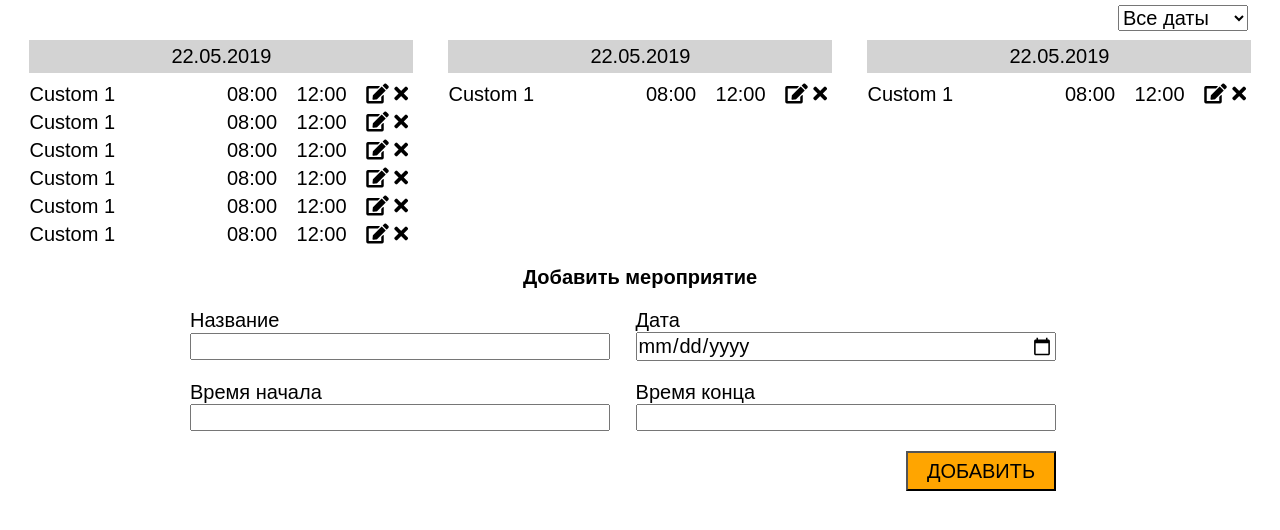
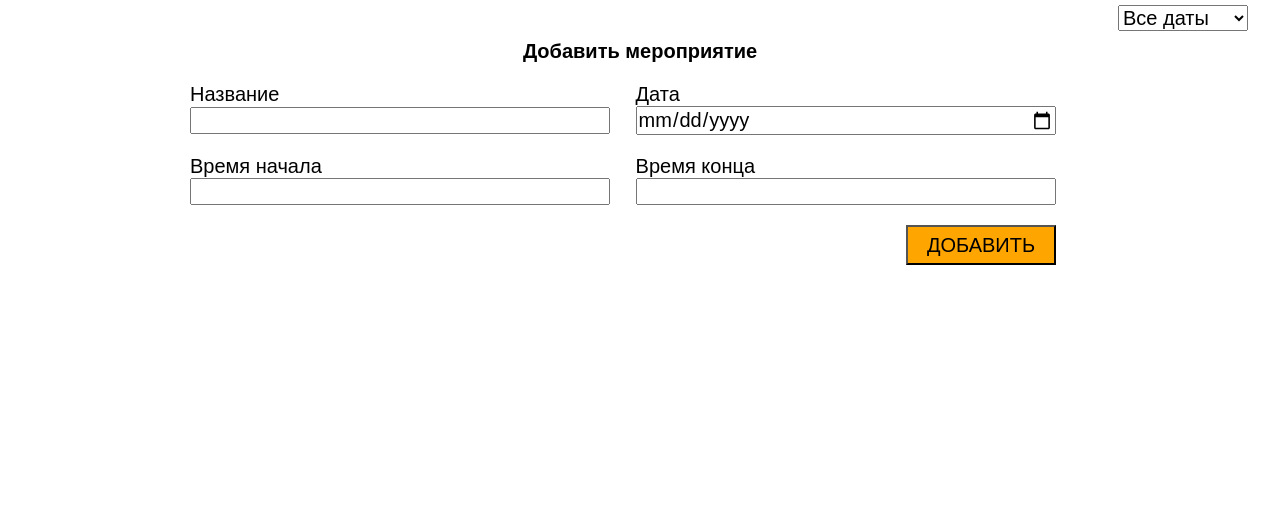
Before and after one commit to Trancebringer/Events-List, a plain HTML site: page index.html in a window 1280 px wide. Drawn offline with Linux system fonts and the light colour scheme.

Commit message:
Add files via upload

```diff
--- a/index.html
+++ b/index.html
@@ -25,111 +25,6 @@
 			<i class="fas fa-check"></i>
 			<i class="fas fa-times"></i>
 		</div>
-		<div class="dateBox shown">
-			<div class="dateTitle">22.05.2019</div>
-			<ul class="events">
-				<li class="event">
-					<p class="eventName">Custom 1</p>
-					<p class="timeFrom">08:00</p>
-					<p class="timeTo">12:00</p>
-					<i class="fas fa-edit"></i>
-					<!-- <i class="fas fa-check"></i> -->
-					<i class="fas fa-times"></i>
-				</li>
-				<li class="event">
-					<p class="eventName">Custom 1</p>
-					<p class="timeFrom">08:00</p>
-					<p class="timeTo">12:00</p>
-					<i class="fas fa-edit"></i>
-					<!-- <i class="fas fa-check"></i> -->
-					<i class="fas fa-times"></i>
-				</li>
-				<li class="event">
-					<p class="eventName">Custom 1</p>
-					<p class="timeFrom">08:00</p>
-					<p class="timeTo">12:00</p>
-					<i class="fas fa-edit"></i>
-					<!-- <i class="fas fa-check"></i> -->
-					<i class="fas fa-times"></i>
-				</li>
-				<li class="event">
-					<p class="eventName">Custom 1</p>
-					<p class="timeFrom">08:00</p>
-					<p class="timeTo">12:00</p>
-					<i class="fas fa-edit"></i>
-					<!-- <i class="fas fa-check"></i> -->
-					<i class="fas fa-times"></i>
-				</li>
-				<li class="event">
-					<p class="eventName">Custom 1</p>
-					<p class="timeFrom">08:00</p>
-					<p class="timeTo">12:00</p>
-					<i class="fas fa-edit"></i>
-					<!-- <i class="fas fa-check"></i> -->
-					<i class="fas fa-times"></i>
-				</li>
-				<li class="event">
-					<p class="eventName">Custom 1</p>
-					<p class="timeFrom">08:00</p>
-					<p class="timeTo">12:00</p>
-					<i class="fas fa-edit"></i>
-					<!-- <i class="fas fa-check"></i> -->
-					<i class="fas fa-times"></i>
-				</li>
-			</ul>
-		</div>
-		<div class="dateBox shown">
-			<div class="dateTitle">22.05.2019</div>
-			<ul class="events">
-				<li class="event">
-					<p class="eventName">Custom 1</p>
-					<p class="timeFrom">08:00</p>
-					<p class="timeTo">12:00</p>
-					<i class="fas fa-edit"></i>
-					<!-- <i class="fas fa-check"></i> -->
-					<i class="fas fa-times"></i>
-				</li>
-			</ul>
-		</div>
-		<div class="dateBox shown">
-			<div class="dateTitle">22.05.2019</div>
-			<ul class="events">
-				<li class="event">
-					<p class="eventName">Custom 1</p>
-					<p class="timeFrom">08:00</p>
-					<p class="timeTo">12:00</p>
-					<i class="fas fa-edit"></i>
-					<!-- <i class="fas fa-check"></i> -->
-					<i class="fas fa-times"></i>
-				</li>
-			</ul>
-		</div>
-		<div class="dateBox">
-			<div class="dateTitle">22.05.2019</div>
-			<ul class="events">
-				<li class="event">
-					<p class="eventName">Custom 1</p>
-					<p class="timeFrom">08:00</p>
-					<p class="timeTo">12:00</p>
-					<i class="fas fa-edit"></i>
-					<!-- <i class="fas fa-check"></i> -->
-					<i class="fas fa-times"></i>
-				</li>
-			</ul>
-		</div>
-		<div class="dateBox">
-			<div class="dateTitle">22.05.2019</div>
-			<ul class="events">
-				<li class="event">
-					<p class="eventName">Custom 1</p>
-					<p class="timeFrom">08:00</p>
-					<p class="timeTo">12:00</p>
-					<i class="fas fa-edit"></i>
-					<!-- <i class="fas fa-check"></i> -->
-					<i class="fas fa-times"></i>
-				</li>
-			</ul>
-		</div>
 	</section>
 	<section id="addEventBox">
 		<h3>Добавить мероприятие</h3>
```
